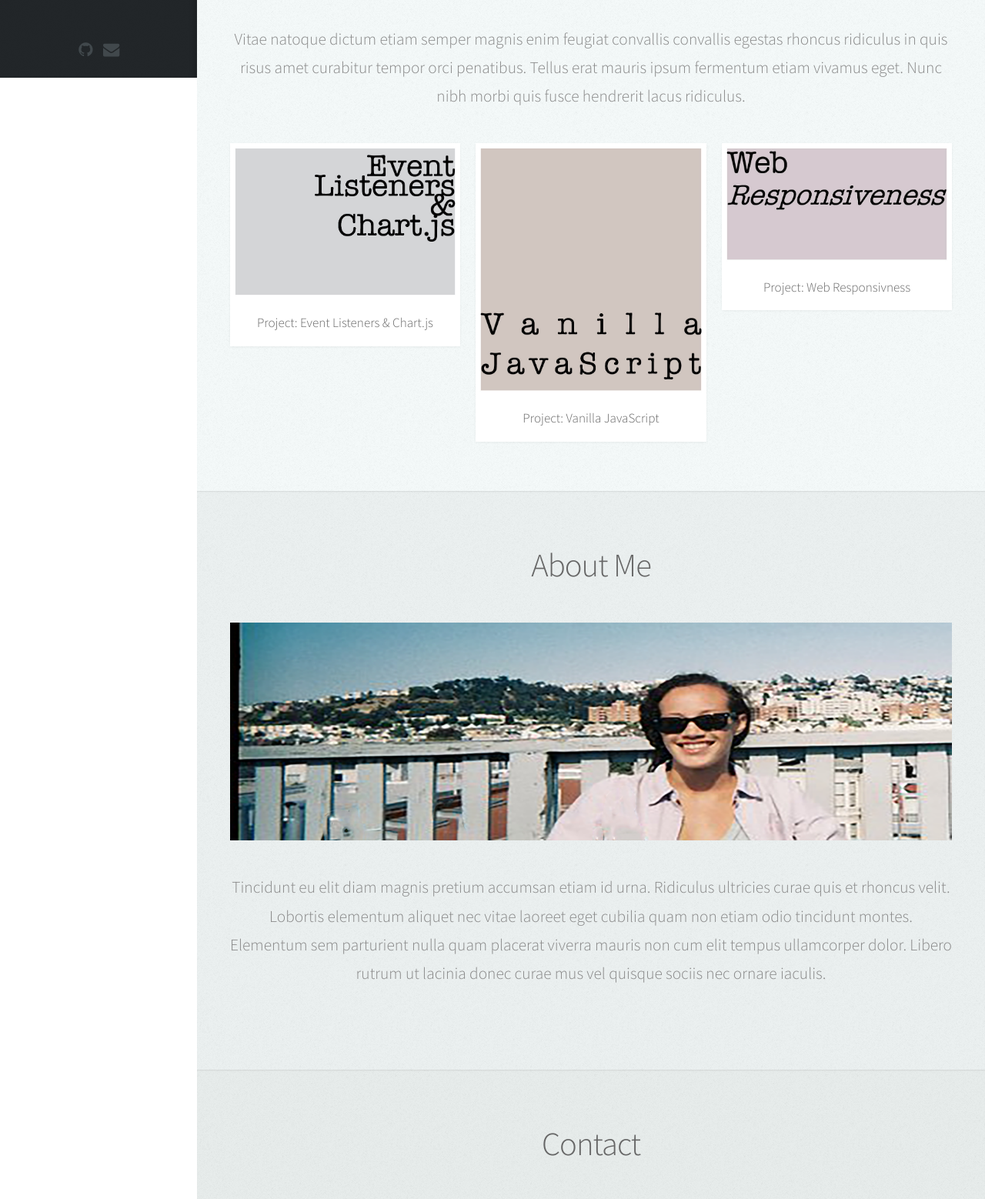
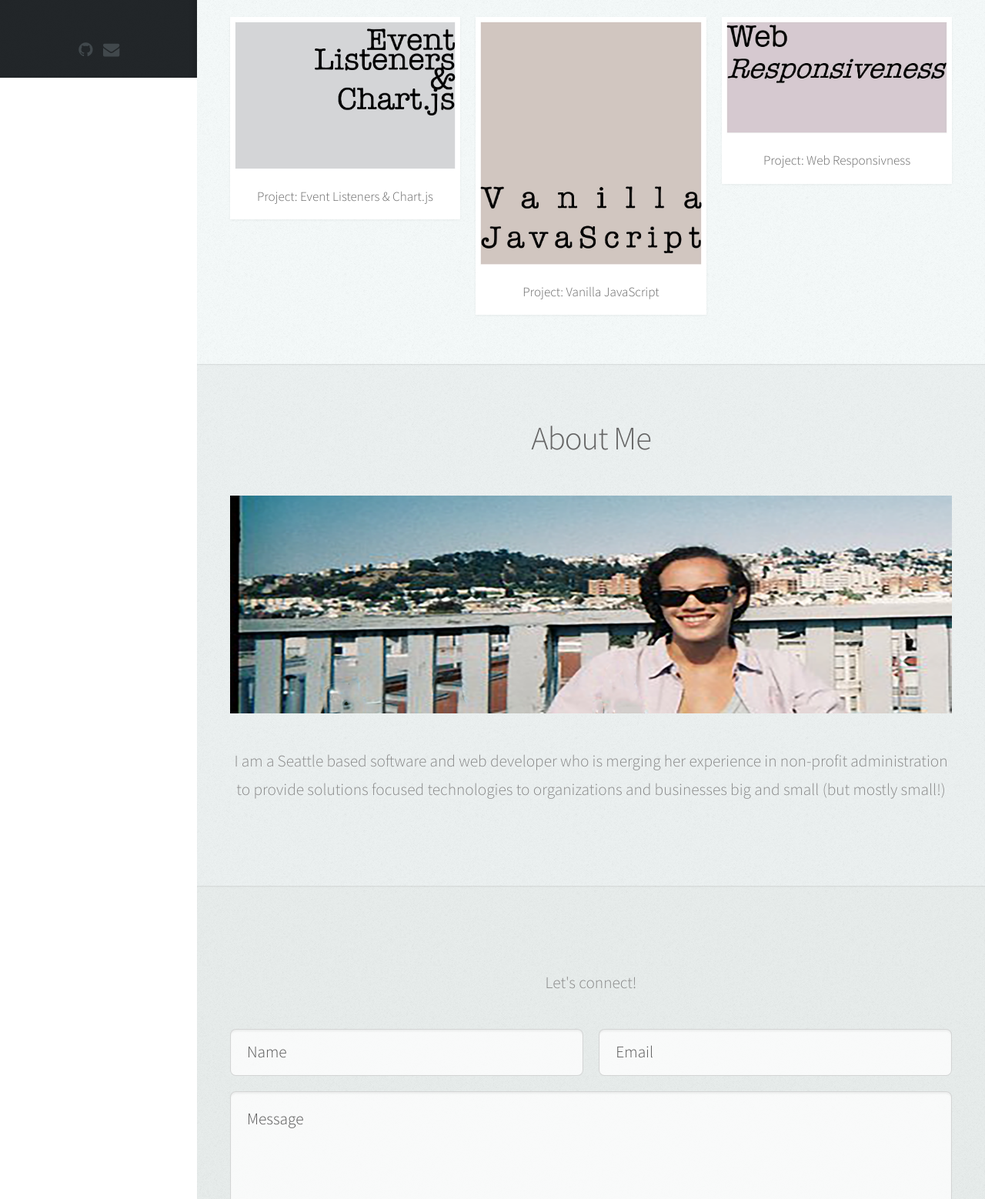
Before and after one commit to thornrae/portfolio-lab05, a website: page public/index.html in a window 1280 px wide. Shown: the part 699-2257 px from the top of the page at 77% size. Drawn offline with Linux system fonts and the light colour scheme.

Commit message:
content changes

```diff
--- a/public/index.html
+++ b/public/index.html
@@ -57,13 +57,13 @@
 						<div class="container">
 
 							<header>
-								<h2 class="alt">Hi! I'm <strong>Taylor</strong>
-								<p>tagline<br />
-								extra tagline</p>
+								<h2 class="alt">Hi! I'm <strong>Taylor:</strong>
+								<p>non-profit lynchpin turned web developer<br />
+								</p>
 							</header>
 
 							<footer>
-								<a href="#portfolio" class="button scrolly">Magna Aliquam</a>
+								<a href="#portfolio" class="button scrolly"></a>
 							</footer>
 
 						</div>
@@ -77,10 +77,7 @@
 								<h2>Portfolio</h2>
 							</header>
 
-							<p>Vitae natoque dictum etiam semper magnis enim feugiat convallis convallis
-							egestas rhoncus ridiculus in quis risus amet curabitur tempor orci penatibus.
-							Tellus erat mauris ipsum fermentum etiam vivamus eget. Nunc nibh morbi quis
-							fusce hendrerit lacus ridiculus.</p>
+							<p>Check out some of the projects I have worked on.</p>
 
 							<div class="row">
 								<div class="col-4 col-12-mobile">
@@ -140,12 +137,7 @@
 
 							<a href="#" class="image featured"><img src="images/about1400x422.png" alt="" /></a>
 
-							<p>Tincidunt eu elit diam magnis pretium accumsan etiam id urna. Ridiculus
-							ultricies curae quis et rhoncus velit. Lobortis elementum aliquet nec vitae
-							laoreet eget cubilia quam non etiam odio tincidunt montes. Elementum sem
-							parturient nulla quam placerat viverra mauris non cum elit tempus ullamcorper
-							dolor. Libero rutrum ut lacinia donec curae mus vel quisque sociis nec
-							ornare iaculis.</p>
+							<p>I am a Seattle based software and web developer who is merging her experience in non-profit administration to provide solutions focused technologies to organizations and businesses big and small (but mostly small!)</p>
 
 						</div>
 					</section>
@@ -155,13 +147,10 @@
 						<div class="container">
 
 							<header>
-								<h2>Contact</h2>
+								<!-- <h2>Contact</h2> -->
 							</header>
 
-							<p>Elementum sem parturient nulla quam placerat viverra
-							mauris non cum elit tempus ullamcorper dolor. Libero rutrum ut lacinia
-							donec curae mus. Eleifend id porttitor ac ultricies lobortis sem nunc
-							orci ridiculus faucibus a consectetur. Porttitor curae mauris urna mi dolor.</p>
+							<p>Let's connect!</p>
 
 							<form method="post" action="#">
 								<div class="row">
```
